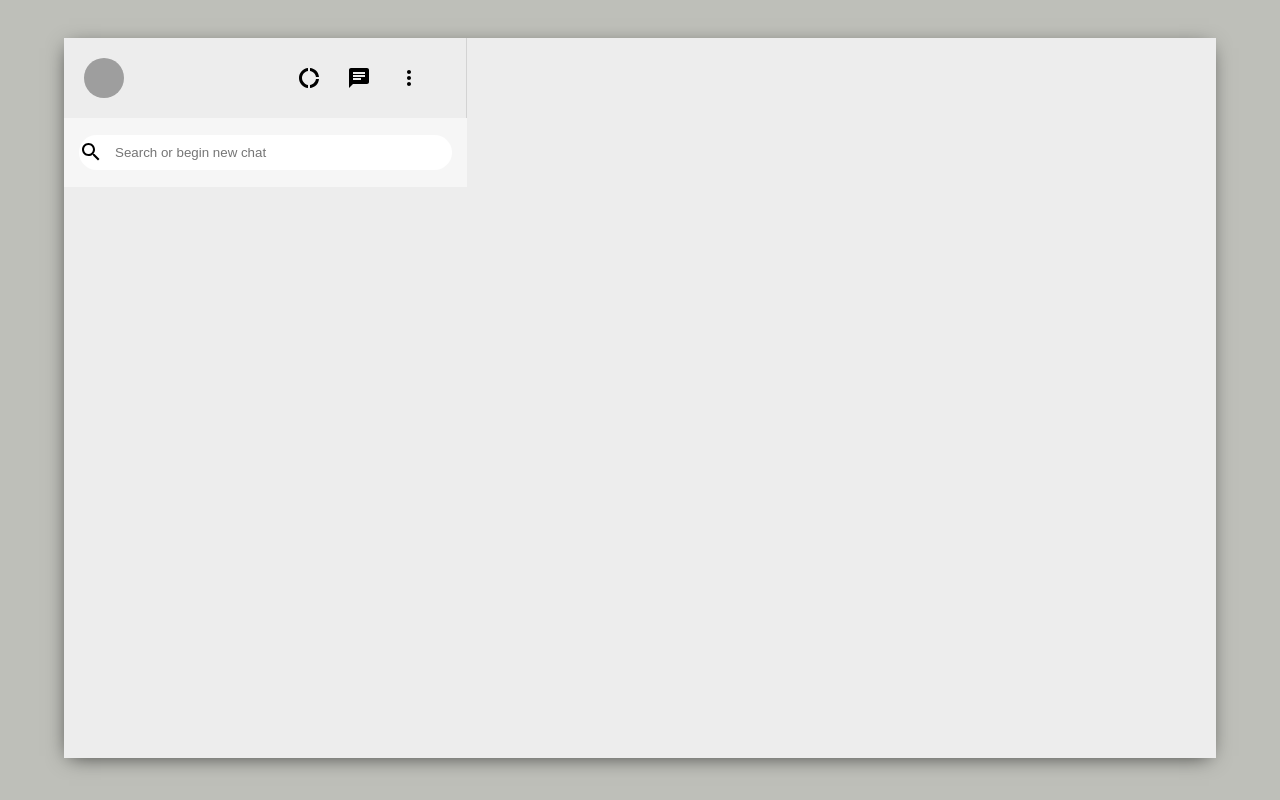
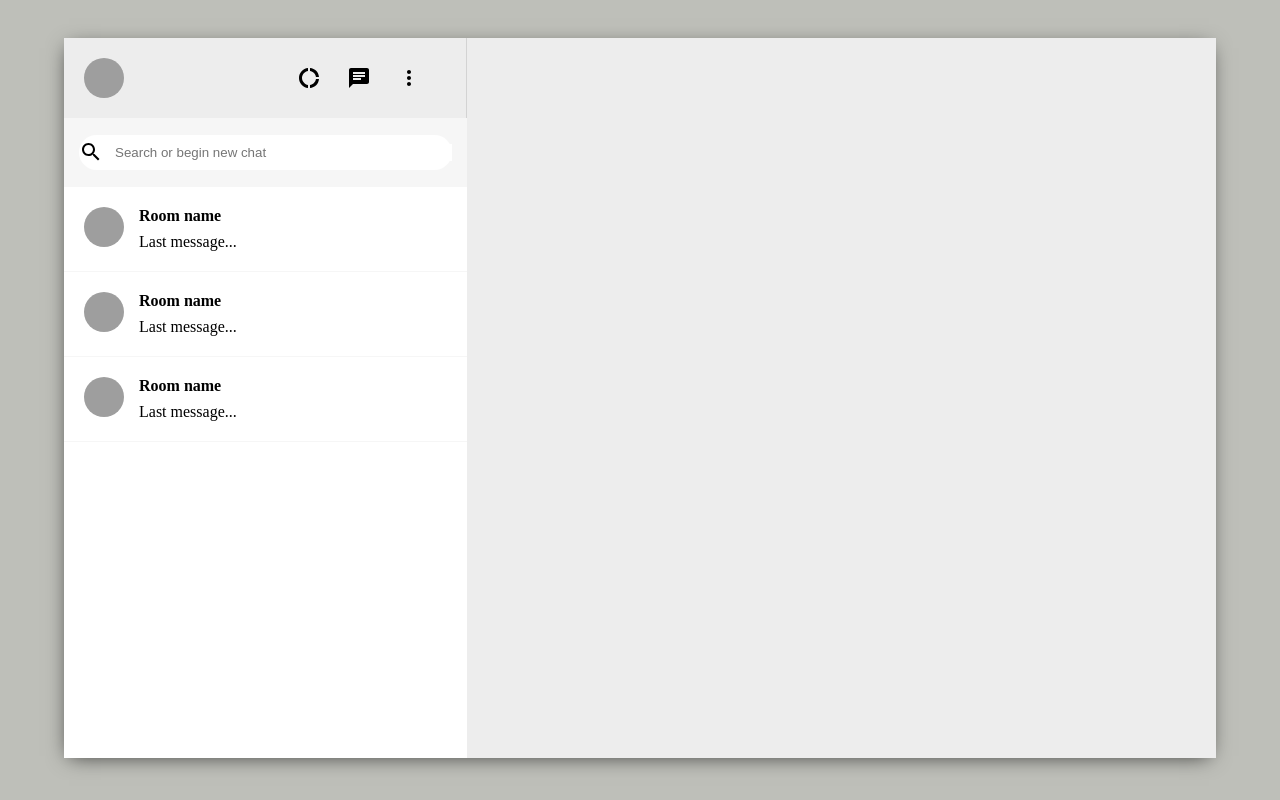
Before and after one commit to cuadchris/chatterbox-frontend, a React (Create React App) app: page / in a window 1280 px wide. Built offline with nearby package versions, Linux system fonts and the light colour scheme; grey boxes are pictures that could not be loaded; the HTML template or start-up script is replaced by a standard one.

Commit message:
styles. seeing how chats look

```diff
--- a/src/components/Sidebar.css
+++ b/src/components/Sidebar.css
@@ -49,5 +49,11 @@
   border: none;
   outline-width: 0;
   margin-left: 10px;
-  width: 50%;
+  width: 100%;
 }
+
+.sidebar_chats {
+    flex: 1;
+    background-color: white;
+    overflow: scroll;
+}
--- a/src/components/Sidebar.js
+++ b/src/components/Sidebar.js
@@ -5,6 +5,7 @@ import ChatIcon from "@mui/icons-material/Chat";
 import MoreVertIcon from "@mui/icons-material/MoreVert";
 import { Avatar, IconButton } from "@mui/material";
 import { SearchOutlined } from "@mui/icons-material";
+import { SidebarChat } from "./SidebarChat";
 
 export const Sidebar = () => {
   return (
@@ -19,11 +20,15 @@ export const Sidebar = () => {
       </div>
       <div className="sidebar_search">
         <div className="sidebar_search_container">
-            <SearchOutlined/>
-            <input placeholder="Search or begin new chat" />
+          <SearchOutlined />
+          <input placeholder="Search or begin new chat" />
         </div>
       </div>
-      <div className="sidebar_chats"></div>
+      <div className="sidebar_chats">
+        <SidebarChat/>
+        <SidebarChat/>
+        <SidebarChat/>
+      </div>
     </div>
   );
 };
--- /dev/null
+++ b/src/components/SidebarChat.css
@@ -0,0 +1,19 @@
+.sidebarChat {
+  display: flex;
+  padding: 20px;
+  cursor: pointer;
+  border-bottom: 1px solid #f6f6f6;
+}
+
+.sidebarChat:hover {
+  background-color: #ebebeb;
+}
+
+.sidebarChat_info > h2 {
+  font-size: 16px;
+  margin-bottom: 8px;
+}
+
+.sidebarChat_info {
+  margin-left: 15px;
+}
--- /dev/null
+++ b/src/components/SidebarChat.js
@@ -0,0 +1,22 @@
+import { Avatar } from "@mui/material";
+import React, { useEffect, useState } from "react";
+import "./SidebarChat.css";
+
+export const SidebarChat = () => {
+  //Generates a random avatar just for testing.
+  const [randomInt, setRandomInt] = useState("");
+
+  useEffect(() => {
+    setRandomInt(Math.floor(Math.random() * 5000));
+  }, []);
+
+  return (
+    <div className="sidebarChat">
+      <Avatar src={`https://avatars.dicebear.com/api/human/b${randomInt}.svg`} />
+      <div className="sidebarChat_info">
+        <h2>Room name</h2>
+        <p>Last message...</p>
+      </div>
+    </div>
+  );
+};
```
